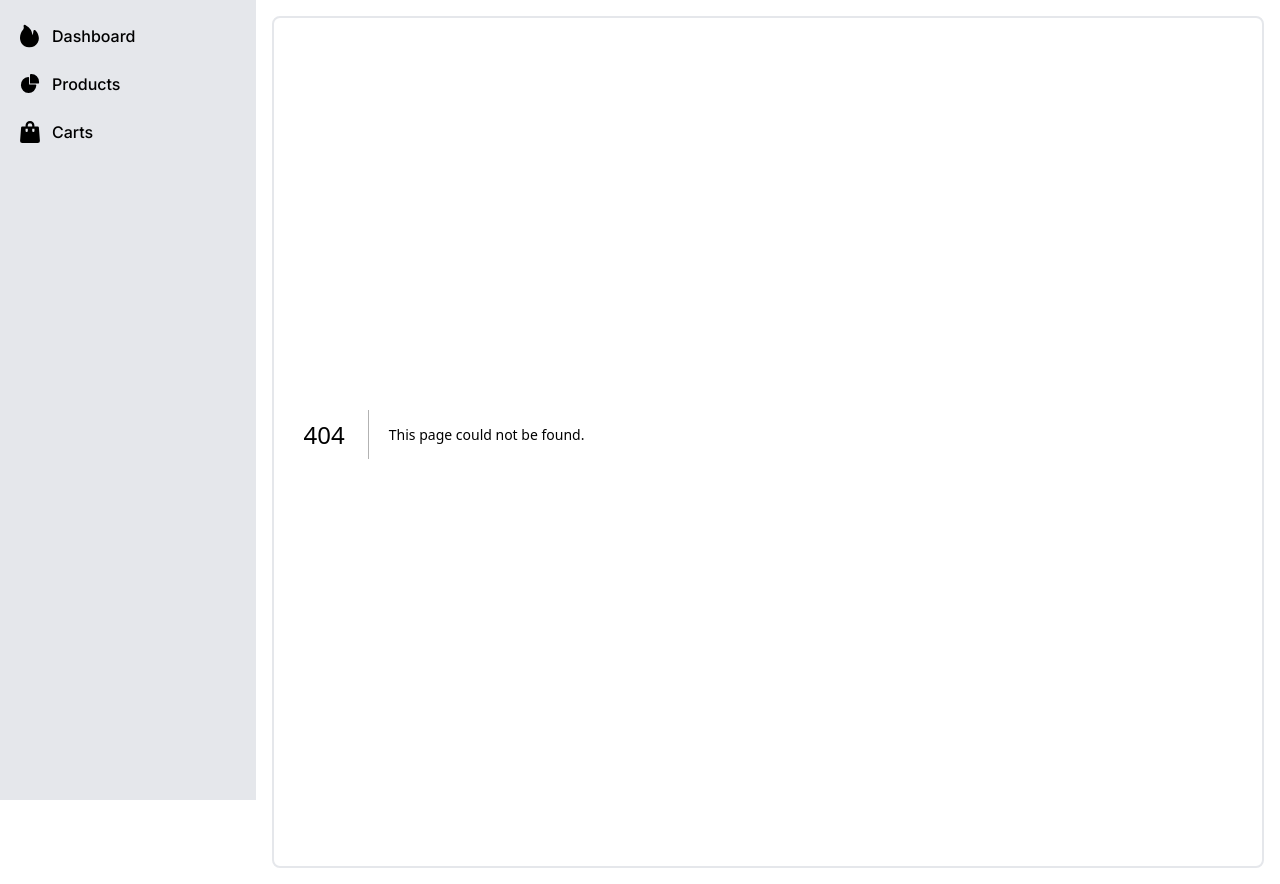
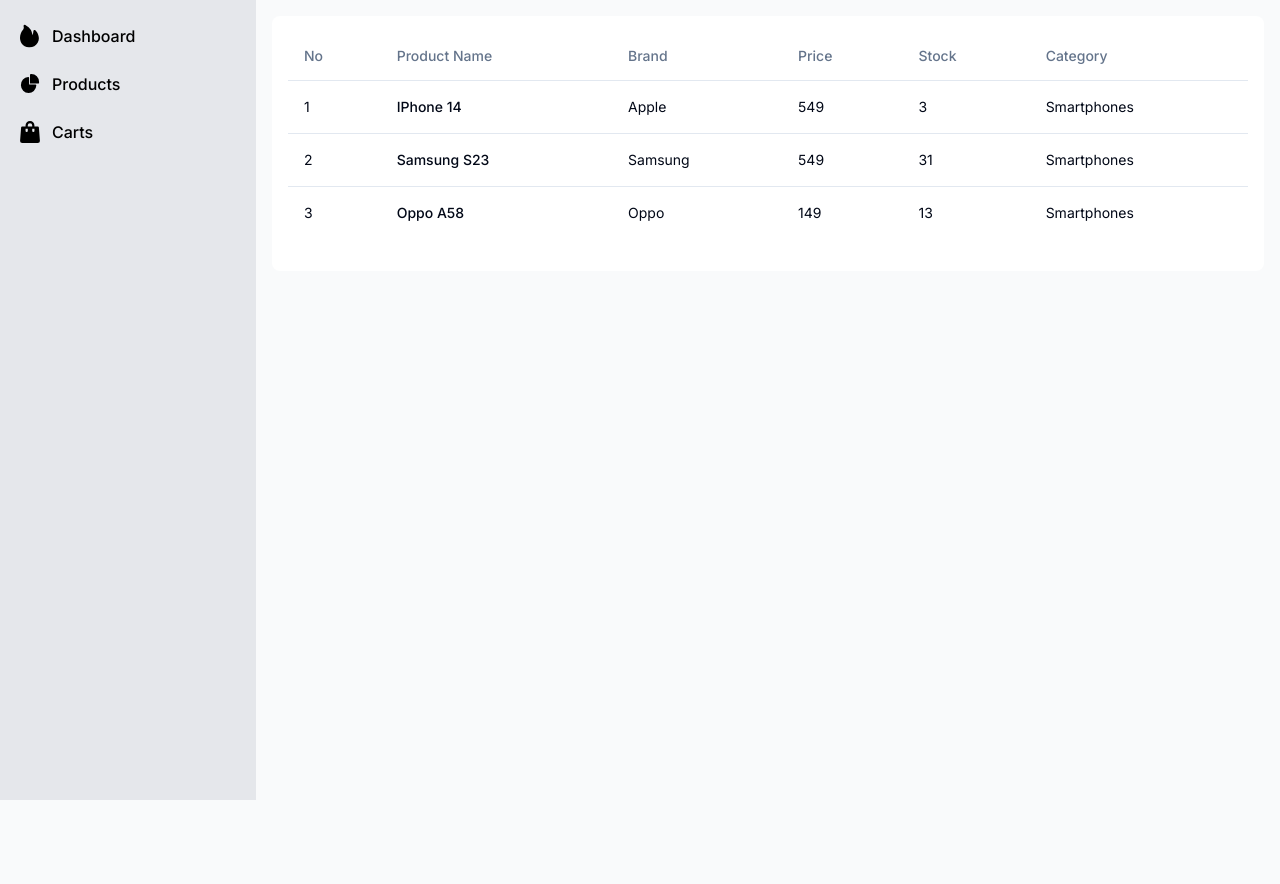
Before and after one commit to leonaldopasaribu/shop-dashboard-web, a Next.js app: page /products in a window 1280 px wide. Before the commit this address had no page. After the commit the page ends 800 px from the top, so only its background shows below. Built offline with nearby package versions, Linux system fonts and the light colour scheme.

Commit message:
feat: add products page

```diff
--- a/src/app/layout.tsx
+++ b/src/app/layout.tsx
@@ -70,8 +70,8 @@
           </aside>
 
           <div className="p-4 sm:ml-64">
-            <div className="p-4 border-2 border-gray-200 border-solid rounded-lg dark:border-gray-700">
-              <div className="grid grid-cols-3 gap-4 mb-4">{children}</div>
+            <div className="p-4 rounded-lg bg-white">
+              <div className="grid mb-4 ">{children}</div>
             </div>
           </div>
         </main>
--- /dev/null
+++ b/src/app/products/page.tsx
@@ -0,0 +1,39 @@
+import {
+  Table,
+  TableBody,
+  TableCell,
+  TableHead,
+  TableHeader,
+  TableRow,
+} from "@/shared/components/table";
+
+import { PRODUCTS } from "@/shared/constants/products";
+
+export default function Products() {
+  return (
+    <Table className="w-full">
+      <TableHeader>
+        <TableRow>
+          <TableHead>No</TableHead>
+          <TableHead>Product Name</TableHead>
+          <TableHead>Brand</TableHead>
+          <TableHead>Price</TableHead>
+          <TableHead>Stock</TableHead>
+          <TableHead>Category</TableHead>
+        </TableRow>
+      </TableHeader>
+      <TableBody>
+        {PRODUCTS.map((product) => (
+          <TableRow key={product.id} className="capitalize">
+            <TableCell>{product.id}</TableCell>
+            <TableCell className="font-medium">{product.name}</TableCell>
+            <TableCell>{product.brand}</TableCell>
+            <TableCell>{product.price}</TableCell>
+            <TableCell>{product.stock}</TableCell>
+            <TableCell>{product.category}</TableCell>
+          </TableRow>
+        ))}
+      </TableBody>
+    </Table>
+  );
+}
--- /dev/null
+++ b/src/shared/constants/products.ts
@@ -0,0 +1,35 @@
+interface Product {
+  brand: string;
+  category: string;
+  id: number;
+  name: string;
+  price: number;
+  stock: number;
+}
+
+export const PRODUCTS: Product[] = [
+  {
+    brand: "Apple",
+    category: "smartphones",
+    id: 1,
+    name: "iPhone 14",
+    price: 549,
+    stock: 3,
+  },
+  {
+    brand: "Samsung",
+    category: "smartphones",
+    id: 2,
+    name: "Samsung S23",
+    price: 549,
+    stock: 31,
+  },
+  {
+    brand: "Oppo ",
+    category: "smartphones",
+    id: 3,
+    name: "Oppo A58",
+    price: 149,
+    stock: 13,
+  },
+];
```
